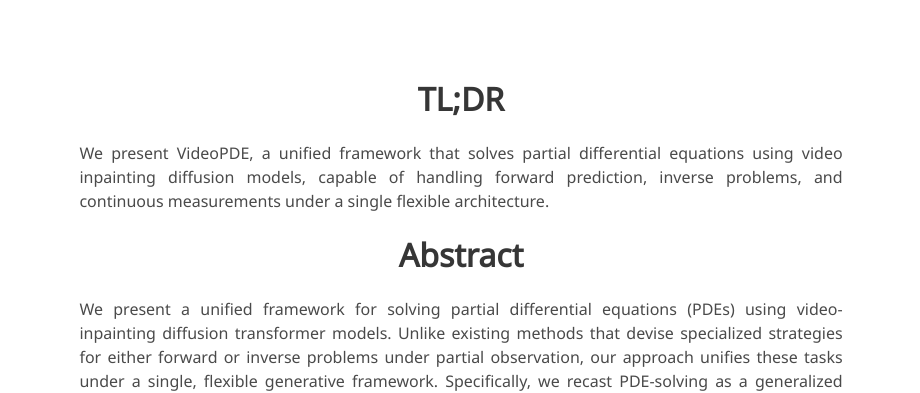
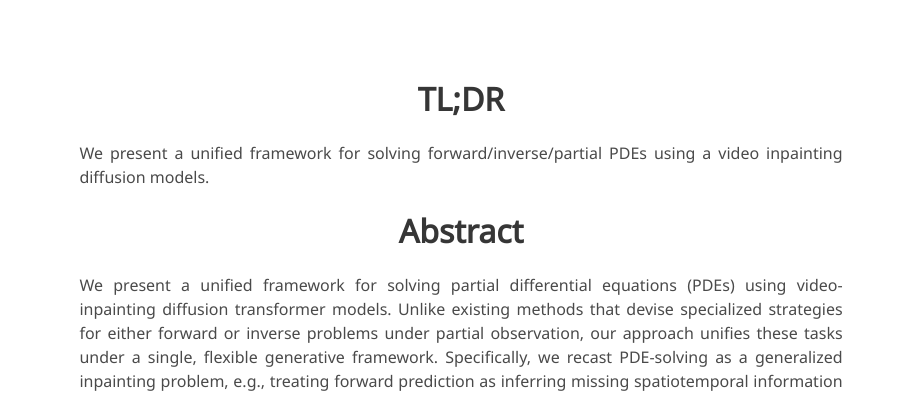
Before and after one commit to videopde/videopde.github.io, a plain HTML site: page index.html in a window 1280 px wide. Shown: the part 407-800 px from the top of the page, without its empty margins (179-1099 px from the left). Drawn offline with Linux system fonts and the light colour scheme; a web font is replaced by a local one.

Commit message:
edit tldr

```diff
--- a/index.html
+++ b/index.html
@@ -147,7 +147,7 @@
                     <h2 class="title is-3">TL;DR</h2>
                     <div class="content has-text-justified">
                         <p>
-                            We present VideoPDE, a unified framework that solves partial differential equations using video inpainting diffusion models, capable of handling forward prediction, inverse problems, and continuous measurements under a single flexible architecture.
+                            We present a unified framework for solving forward/inverse/partial PDEs using a video inpainting diffusion models.
                         </p>
                     </div>
                 </div>
```
